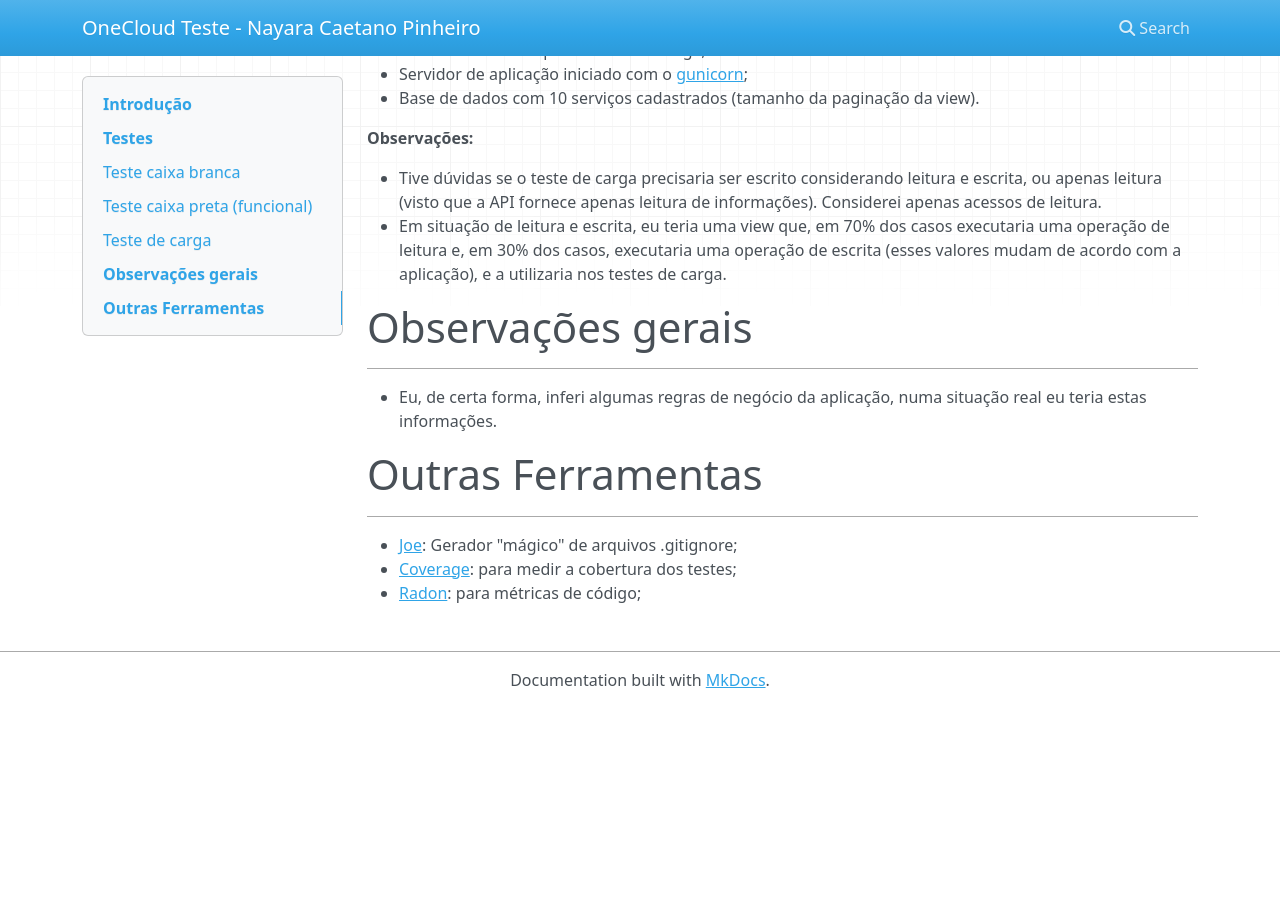
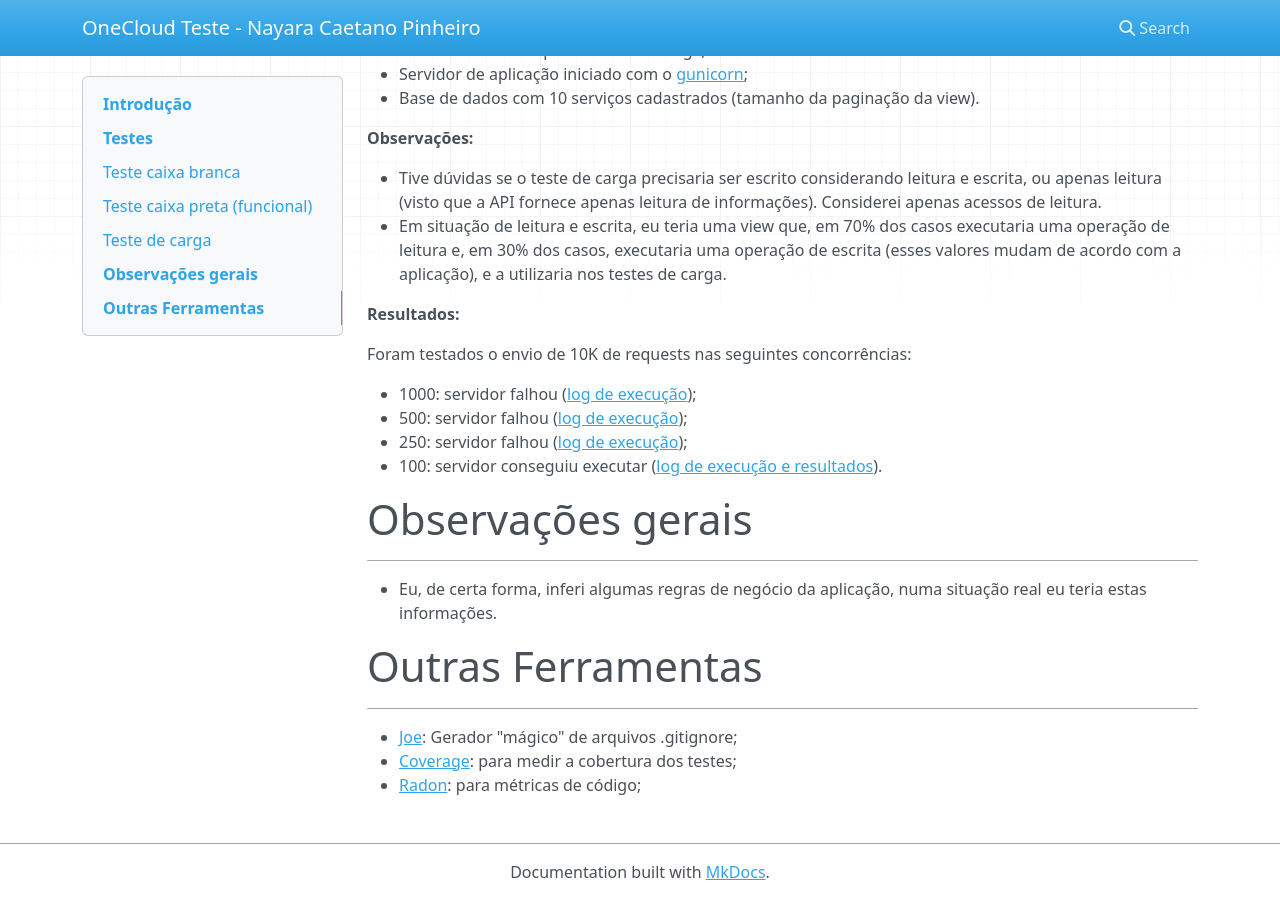
Before and after one commit to NayaraCaetano/onecloudtest-docs, an MkDocs documentation site: the page built from docs/index.md, in a window 1280 px wide and 900 px high, scrolled down 1544 px. Built offline with MkDocs 1.6.1, drawn with Linux system fonts in a browser that asks for light colours; nearby versions of some CDN libraries; before the commit the page ends 2252 px from its top, so only the background shows below that.

Commit message:
Adiciona resultados dos testes de carga

```diff
--- a/docs/index.md
+++ b/docs/index.md
@@ -72,6 +72,15 @@ Repositório ( pasta `functional_tests` ): [https://github.com/NayaraCaetano/one
  - Tive dúvidas se o teste de carga precisaria ser escrito considerando leitura e escrita, ou apenas leitura (visto que a API fornece apenas leitura de informações). Considerei apenas acessos de leitura.
  - Em situação de leitura e escrita, eu teria uma view que, em 70% dos casos executaria uma operação de leitura e, em 30% dos casos, executaria uma operação de escrita (esses valores mudam de acordo com a aplicação), e a utilizaria nos testes de carga.
 
+**Resultados:**
+
+ Foram testados o envio de 10K de requests nas seguintes concorrências:
+
+   - 1000: servidor falhou ([log de execução](http://onecloudtest.ddns.net:8085/browse/ON-CAR-11));
+   - 500: servidor falhou ([log de execução](http://onecloudtest.ddns.net:8085/browse/ON-CAR-12));
+   - 250: servidor falhou ([log de execução](http://onecloudtest.ddns.net:8085/browse/ON-CAR-13));
+   - 100: servidor conseguiu executar ([log de execução e resultados](http://onecloudtest.ddns.net:8085/browse/ON-CAR-14)).
+
 
 #Observações gerais
 -------------
```
